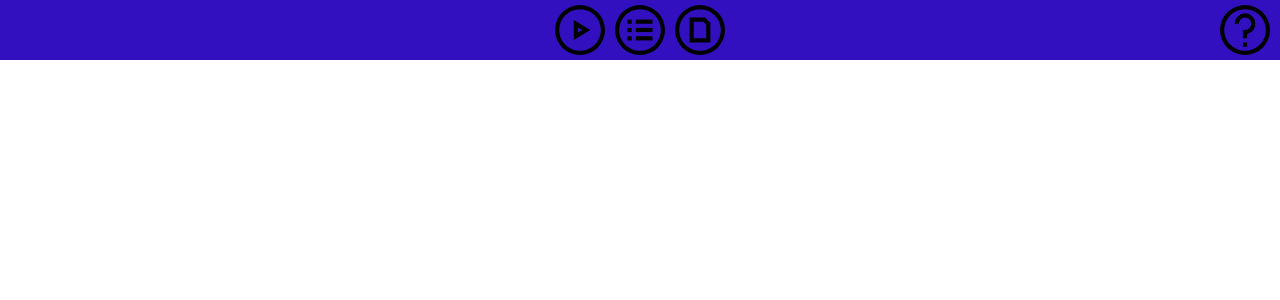
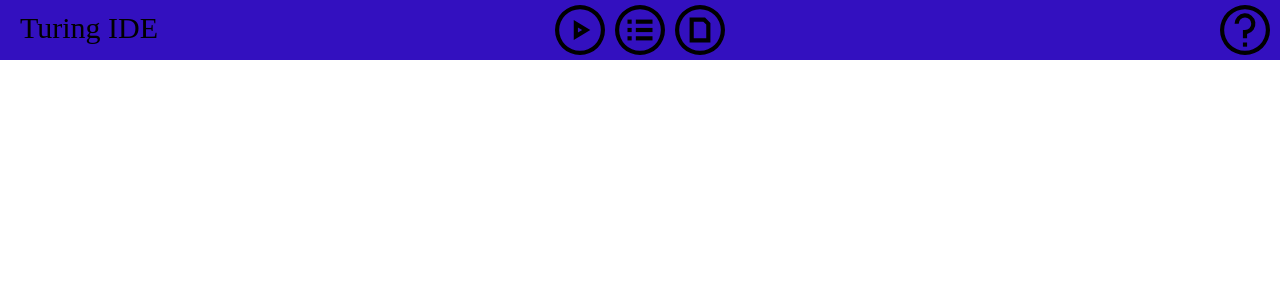
Before and after one commit to DeciPaliz/turing-ide, a React (Create React App) app: page / in a window 1280 px wide. Shown: the top 300 px of the page. Built offline with nearby package versions, Linux system fonts and the light colour scheme.

Commit message:
added title text

```diff
--- a/src/App.tsx
+++ b/src/App.tsx
@@ -1,10 +1,15 @@
+import React from 'react';
+
 import './styles/App.css';
 
 import Toolbar from './Toolbar';
 import Editor from './Editor';
 import ProgramTable from './ProgramTable';
 
-export default function App() {
+import turing from './model/initialize';
+
+export default class App extends React.Component {
+    render() {
         return (
             <div className="App">
                 <Toolbar />
@@ -13,3 +18,8 @@ export default function App() {
             </div>
         );
     }
+
+    componentDidMount() {
+        turing.initialize!();
+    }
+}
--- a/src/components/toolbar/TitleText.tsx
+++ b/src/components/toolbar/TitleText.tsx
@@ -3,6 +3,7 @@ import '../../styles/components/toolbar/TitleText.css';
 export default function TitleText() {
     return (
         <div className="TitleText">
+            Turing IDE
         </div>
     );
 }
--- a/src/styles/components/toolbar/TitleText.css
+++ b/src/styles/components/toolbar/TitleText.css
@@ -0,0 +1,6 @@
+.TitleText {
+    font-family: "liberation.ttf";
+    font-size: 30px;
+    padding-top: 6px;
+    padding-left: 10px;
+}
```
Also changed, not shown: public/liberation.ttf (added). Lines whose indentation alone changed are shown as unchanged.
